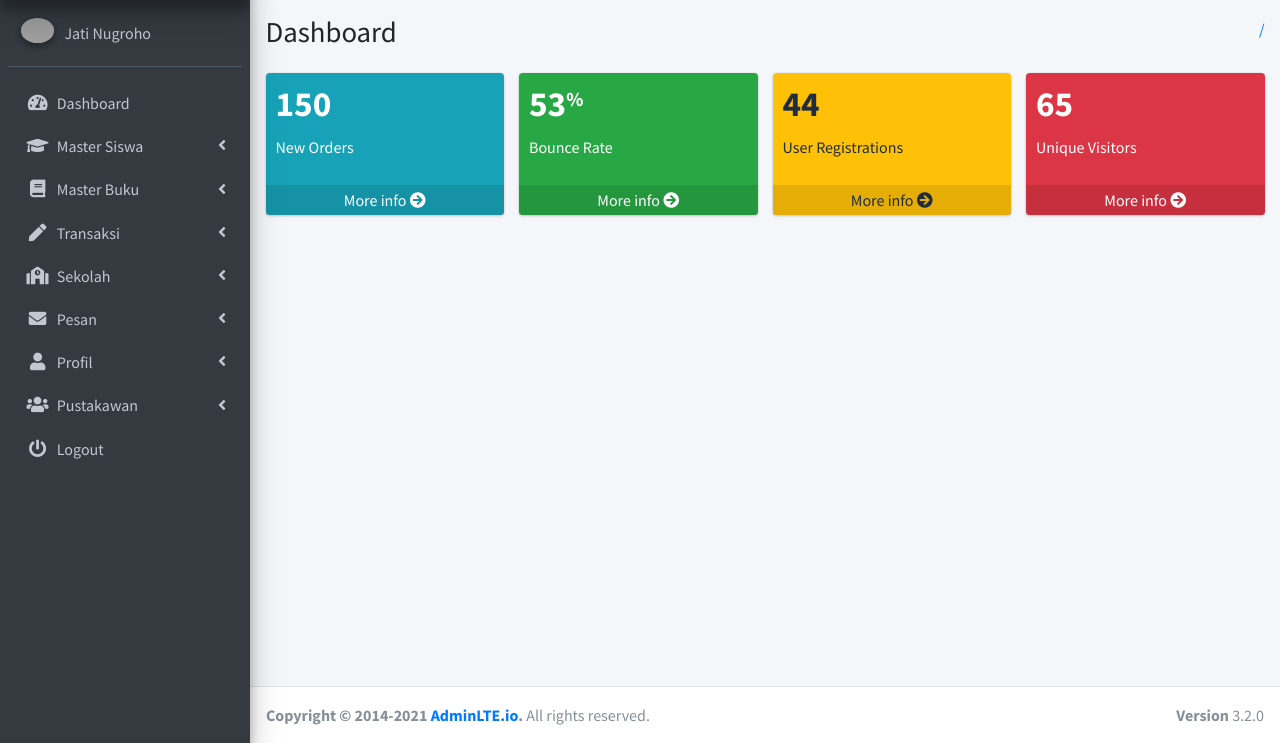
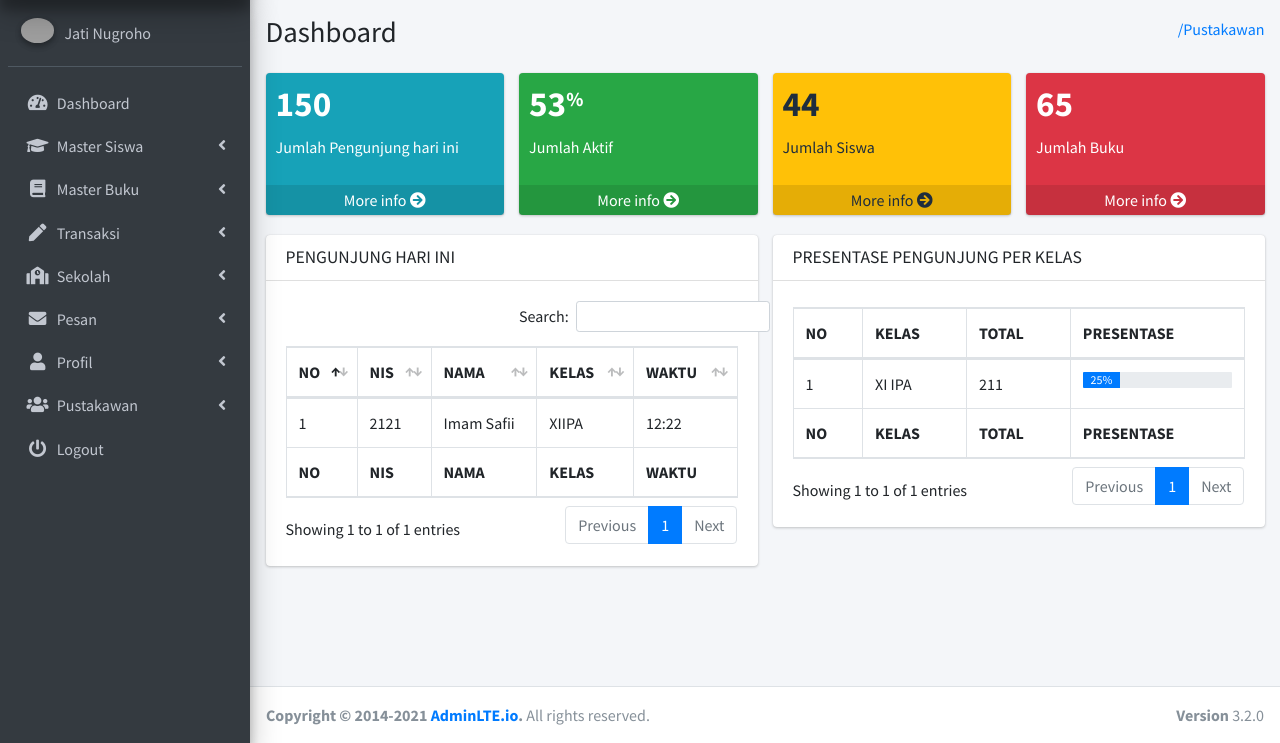
Before and after one commit to Imamsaa/Master-Perpustakaan-Sekolah, a CodeIgniter 4 app: template app/Views/admin/dashboard/dashboard.php in a window 1280 px wide. Shown: the part 57-800 px from the top of the page. Run offline with PHP 8.4 and a stand-in for CodeIgniter, Linux system fonts and the light colour scheme; the template is opened without the code that fills it: most values are stand-ins (such as "Sample title", 1, 10 or a date in 2020); some libraries are stand-ins or nearby versions; grey boxes are pictures that could not be loaded.

Commit message:
Membuat Halaman dasboard yang masih sederhana hanya menampilkan jumlah pengunjung, jumlah peminjaman, jumlah siswa, jumlah buku, serta menampilkan presentasi kelas yang berkunjung dan daftar pengunjung hari itu

```diff
--- a/app/Views/admin/dashboard/dashboard.php
+++ b/app/Views/admin/dashboard/dashboard.php
@@ -12,7 +12,7 @@
           </div><!-- /.col -->
           <div class="col-sm-6">
             <ol class="breadcrumb float-sm-right">
-              <li class="breadcrumb-item"><a href="<?= base_url('pustakawan'); ?>">/</a></li>
+              <li class="breadcrumb-item"><a href="#">/Pustakawan</a></li>
             </ol>
           </div><!-- /.col -->
         </div><!-- /.row -->
@@ -31,7 +31,7 @@
               <div class="inner">
                 <h3>150</h3>
 
-                <p>New Orders</p>
+                <p>Jumlah Pengunjung hari ini</p>
               </div>
               <div class="icon">
                 <i class="ion ion-bag"></i>
@@ -46,7 +46,7 @@
               <div class="inner">
                 <h3>53<sup style="font-size: 20px">%</sup></h3>
 
-                <p>Bounce Rate</p>
+                <p>Jumlah Aktif</p>
               </div>
               <div class="icon">
                 <i class="ion ion-stats-bars"></i>
@@ -61,7 +61,7 @@
               <div class="inner">
                 <h3>44</h3>
 
-                <p>User Registrations</p>
+                <p>Jumlah Siswa</p>
               </div>
               <div class="icon">
                 <i class="ion ion-person-add"></i>
@@ -76,7 +76,7 @@
               <div class="inner">
                 <h3>65</h3>
 
-                <p>Unique Visitors</p>
+                <p>Jumlah Buku</p>
               </div>
               <div class="icon">
                 <i class="ion ion-pie-graph"></i>
@@ -87,6 +87,94 @@
           <!-- ./col -->
         </div>
         <!-- /.row -->
+        <div class="row">
+          <div class="col-6">
+            <div class="card">
+              <div class="card-header">
+                <h3 class="card-title">PENGUNJUNG HARI INI</h3>
+              </div>
+              <!-- /.card-header -->
+              <div class="card-body">
+                <table id="example2" class="table table-bordered table-hover">
+                  <thead>
+                  <tr>
+                    <th>NO</th>
+                    <th>NIS</th>
+                    <th>NAMA</th>
+                    <th>KELAS</th>
+                    <th>WAKTU</th>
+                  </tr>
+                  </thead>
+                  <tbody>
+                  <tr>
+                    <td>1</td>
+                    <td>2121</td>
+                    <td>Imam Safii</td>
+                    <td>XIIPA</td>
+                    <td>12:22</td>
+                  </tr>
+                  </tbody>
+                  <tfoot>
+                  <tr>
+                    <th>NO</th>
+                    <th>NIS</th>
+                    <th>NAMA</th>
+                    <th>KELAS</th>
+                    <th>WAKTU</th>
+                  </tr>
+                  </tfoot>
+                </table>
+              </div>
+              <!-- /.card-body -->
+            </div>
+            <!-- /.card -->
+          </div>
+          <!-- /.col -->
+          <div class="col-6">
+            <div class="card">
+              <div class="card-header">
+                <h3 class="card-title">PRESENTASE PENGUNJUNG PER KELAS</h3>
+              </div>
+              <!-- /.card-header -->
+              <div class="card-body">
+                <table id="example3" class="table table-bordered table-hover">
+                  <thead>
+                  <tr>
+                    <th>NO</th>
+                    <th>KELAS</th>
+                    <th>TOTAL</th>
+                    <th>PRESENTASE</th>
+                  </tr>
+                  </thead>
+                  <tbody>
+                  <tr>
+                    <td>1</td>
+                    <td>XI IPA</td>
+                    <td>211</td>
+                    <td>
+                      <div class="progress">
+                        <div class="progress-bar" role="progressbar" style="width: 25%;" aria-valuenow="25" aria-valuemin="0" aria-valuemax="100">25%</div>
+                      </div>
+                    </td>
+                  </tr>
+                  </tbody>
+                  <tfoot>
+                  <tr>
+                    <th>NO</th>
+                    <th>KELAS</th>
+                    <th>TOTAL</th>
+                    <th>PRESENTASE</th>
+                  </tr>
+                  </tfoot>
+                </table>
+              </div>
+              <!-- /.card-body -->
+            </div>
+            <!-- /.card -->
+          </div>
+          <!-- /.col -->
+        </div>
+        <!-- /.row -->
       </div><!-- /.container-fluid -->
     </section>
     <!-- /.content -->
--- a/app/Views/admin/template/head.php
+++ b/app/Views/admin/template/head.php
@@ -9,4 +9,8 @@
   <link rel="stylesheet" href="<?= base_url('admin/plugins/fontawesome-free/css/all.min.css'); ?>">
   <!-- Theme style -->
   <link rel="stylesheet" href="<?= base_url('admin/dist/css/adminlte.min.css'); ?>">
+  <!-- DataTables -->
+  <link rel="stylesheet" href="<?= base_url('admin/plugins/datatables-bs4/css/dataTables.bootstrap4.min.css'); ?>">
+  <link rel="stylesheet" href="<?= base_url('admin/plugins/datatables-responsive/css/responsive.bootstrap4.min.css'); ?>">
+  <link rel="stylesheet" href="<?= base_url('admin/plugins/datatables-buttons/css/buttons.bootstrap4.min.css'); ?>">
 </head>
```
Also changed, not shown: app/Views/admin/template/footer.php (+40 -0 lines).
